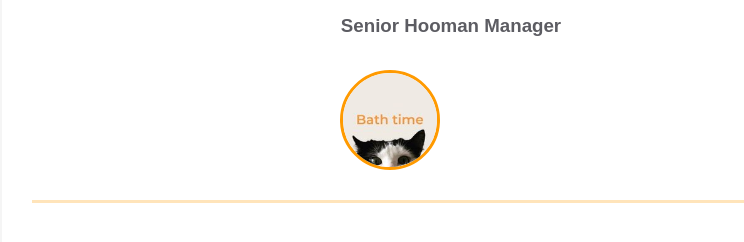
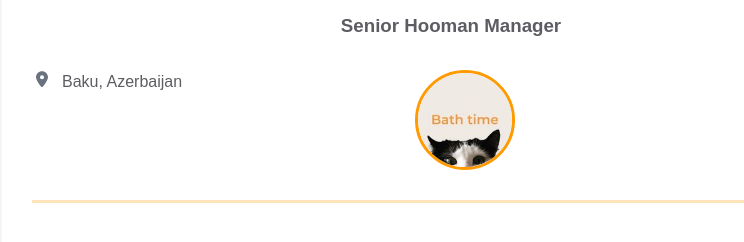
Before and after one commit to hasanovanar/homepage, a plain HTML site: page index.html in a window 1280 px wide. Shown: the part 132-374 px from the top of the page, 189-933 px from the left. Drawn offline with Linux system fonts and the light colour scheme.

Commit message:
added location to contact-info block

```diff
--- a/index.html
+++ b/index.html
@@ -15,7 +15,18 @@
             <h3 class="contact-info__sub-header">Senior Hooman Manager</h3>
 
             <div class="contact_info_container fh">
-              <div class="contact-info__block"></div>
+              <div class="contact-info__block">
+                <a href="" rel="author" class="contact-info__item">
+                  <div class="contact-info__item-icon-wrapper">
+                    <svg class="contact-info__item-icon" xmlns="http://www.w3.org/2000/svg" height="16" width="12" viewBox="0 0 384 512">
+                      <path d="M215.7 499.2C267 435 384 279.4 384 192C384 86 298 0 192 0S0 86 0
+                       192c0 87.4 117 243 168.3 307.2c12.3 15.3 35.1 15.3 47.4 0zM192 128a64 64
+                        0 1 1 0 128 64 64 0 1 1 0-128z"/>
+                      </svg>
+                  </div>
+                  <span>Baku, Azerbaijan</span>
+                </a>
+              </div>
 
               <div class="contact-info__block contact-info__block--center">
                 <img class="contact-info__avatar" src="assets/avatar.png" alt="Avatar" />
@@ -39,6 +50,7 @@
                   <span>binary-studio</span>
                 </a>
               </div>
+
             </div>
           </div>
         </div>
```
